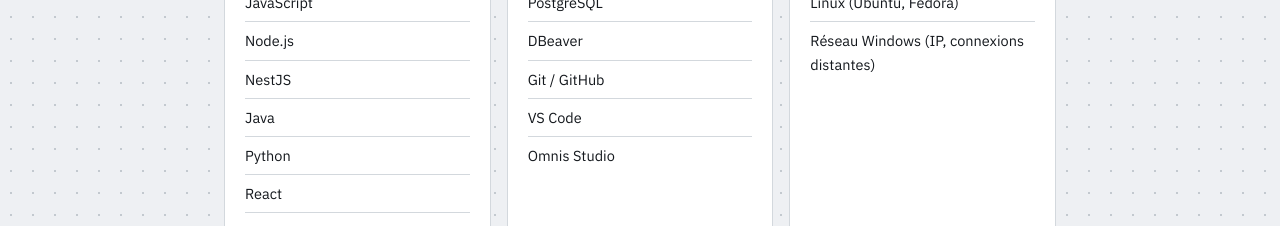
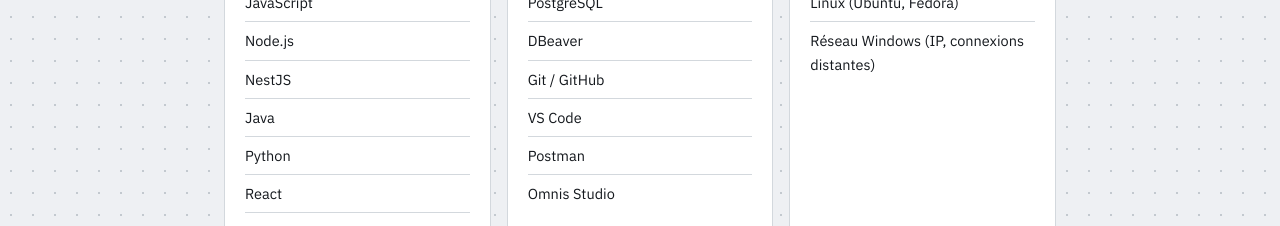
Before and after one commit to Miorena/my-portfolio, a React (Vite) app: page / in a window 1280 px wide. Shown: the part 1160-1386 px from the top of the page. Built offline with nearby package versions, Linux system fonts and the light colour scheme.

Commit message:
Add postman to the skills section

```diff
--- a/src/data.js
+++ b/src/data.js
@@ -29,7 +29,7 @@
   {
     table: "donnees",
     title: "Bases de données & outils",
-    items: ["PostgreSQL", "DBeaver", "Git / GitHub", "VS Code", "Omnis Studio"],
+    items: ["PostgreSQL", "DBeaver", "Git / GitHub", "VS Code", "Postman", "Omnis Studio"],
   },
   {
     table: "systemes",
```
